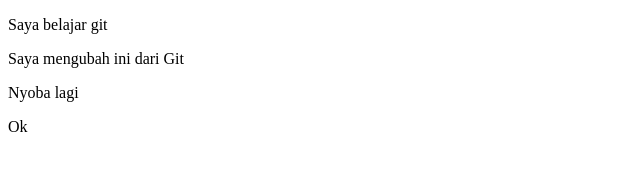
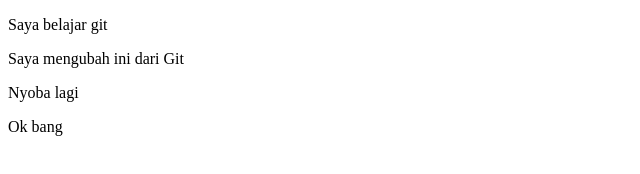
Before and after one commit to JustThoriq/ProjectLatihanGit, a plain HTML site: page index.html in a window 1280 px wide. Shown: the full height of the page, 0-640 px from the left. Drawn offline with Linux system fonts and the light colour scheme.

Commit message:
Update index.html
a

```diff
--- a/index.html
+++ b/index.html
@@ -10,7 +10,7 @@
     <p>Saya belajar git </p>
     <p>Saya mengubah ini dari Git</p>
     <p>Nyoba lagi</p>
-    <p>Ok</p>
+    <p>Ok bang</p>
 </body>
 
 </html>
```
